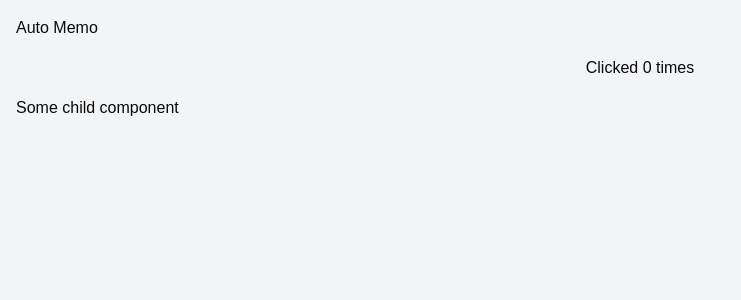
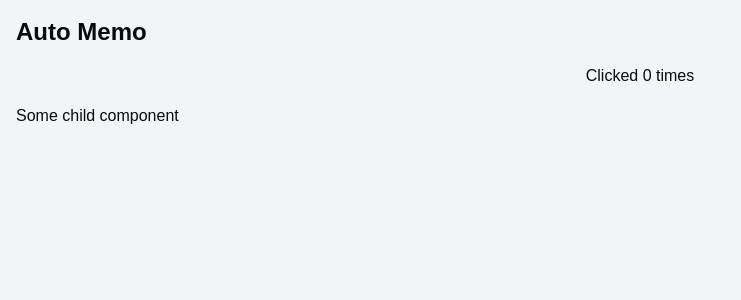
Before and after one commit to heecheon92/next15-test, a Next.js app: page /playground/automemo in a window 1280 px wide. Shown: the top 300 px of the page, without its empty margins (0-741 px from the left). Built offline with nearby package versions, Linux system fonts and the light colour scheme.

Commit message:
added a header title for each page

```diff
--- a/app/playground/automemo/page.tsx
+++ b/app/playground/automemo/page.tsx
@@ -8,7 +8,7 @@
 
   return (
     <div className="flex flex-col space-y-4 w-full min-h-screen p-4 bg-gray-100">
-      <header>Auto Memo</header>
+      <header className="text-2xl font-bold">Auto Memo</header>
 
       <button onClick={() => setCount((c) => c + 1)}>
         Clicked {count} times
--- a/app/playground/jotai/page.tsx
+++ b/app/playground/jotai/page.tsx
@@ -1,7 +1,7 @@
 export default function JotaiMain() {
   return (
     <div className="flex flex-col space-y-4 w-full min-h-screen p-4 bg-gray-100">
-      <header>Jotai</header>
+      <header className="text-2xl font-bold">Jotai</header>
     </div>
   );
 }
--- a/app/playground/shadcn/page.tsx
+++ b/app/playground/shadcn/page.tsx
@@ -32,7 +32,7 @@
 export default function ShadcnMain() {
   return (
     <div className="flex flex-col space-y-4 w-full min-h-screen p-4 bg-gray-100">
-      <header>Shadcn</header>
+      <header className="text-2xl font-bold">Shadcn</header>
       <ComponentSection title="Input">
         <Input />
       </ComponentSection>
```
